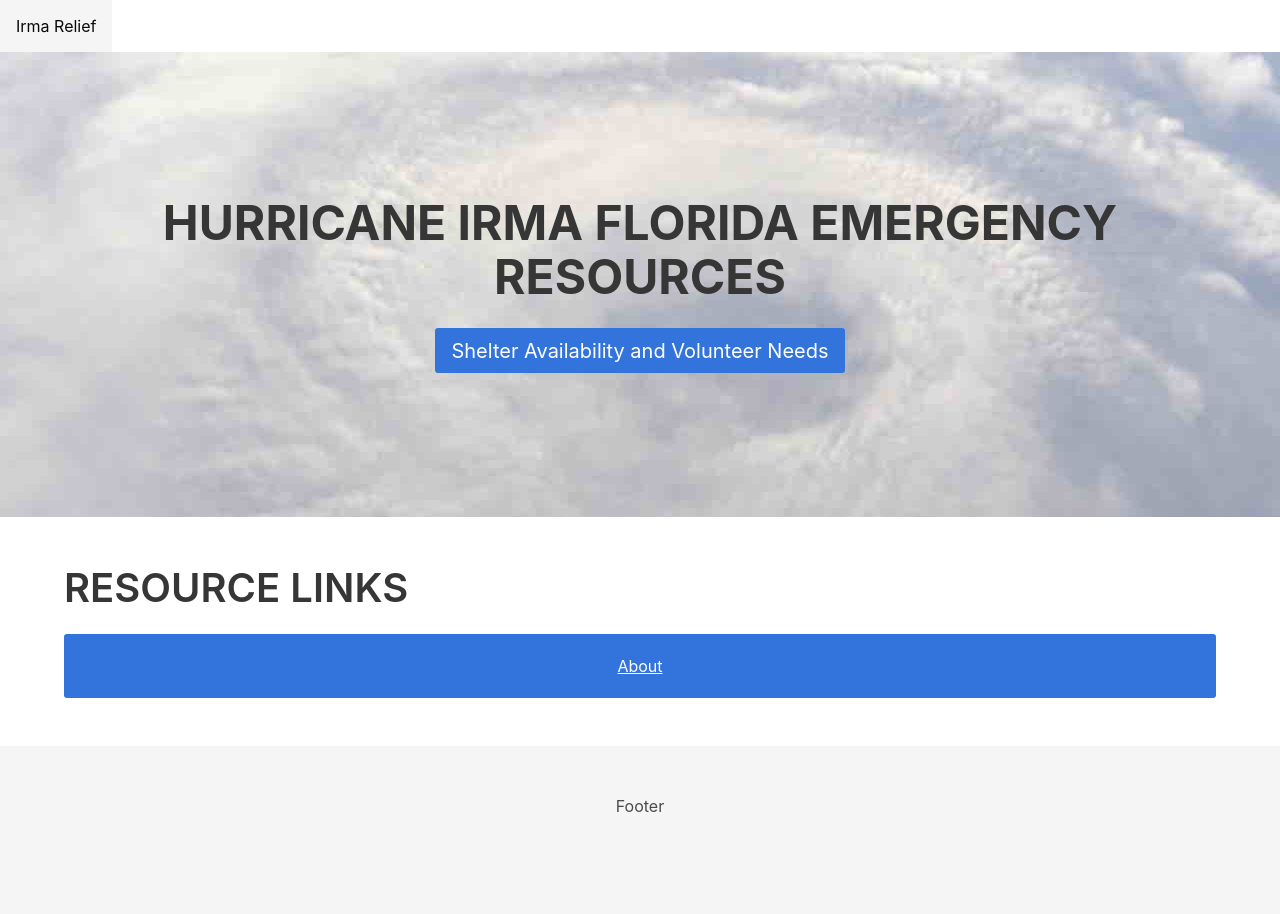
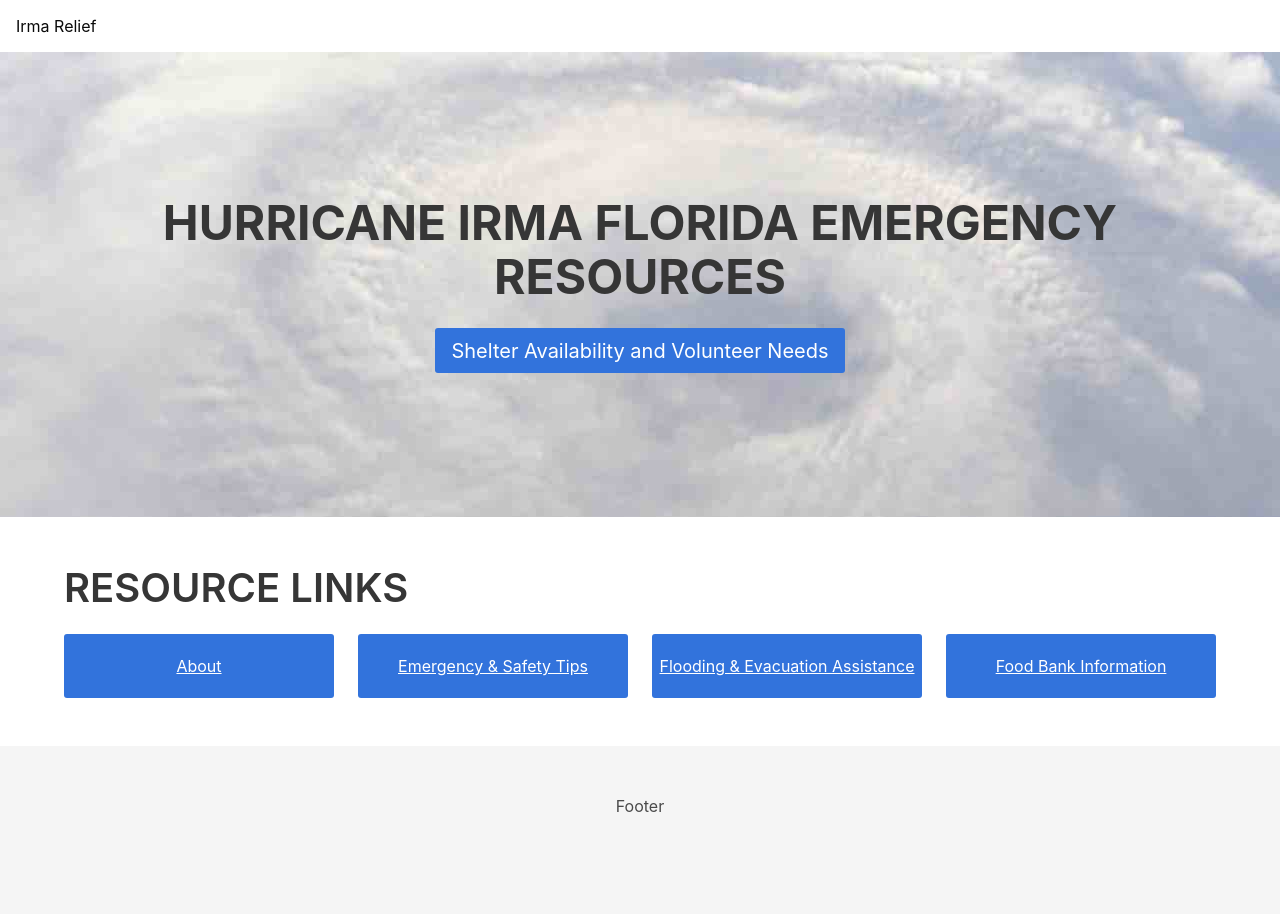
Before and after one commit to Irma-Response/irmarelief-static, a Jekyll site: the page built from index.md, in a window 1280 px wide. Built offline with Jekyll 4.4.1, drawn with Linux system fonts in a browser that asks for light colours.

Commit message:
loop through pages for info boxes

```diff
--- a/_layouts/default.html
+++ b/_layouts/default.html
@@ -14,10 +14,9 @@
 	<link rel="alternate" type="application/rss+xml" title="{{ site.title }}" href="{{ "/feed.xml" | prepend: site.github.url | prepend: site.url }}">
 </head>
 
-<body
->
+<body>
 <div class="containier">
-	<div class="navbar">
+	<div class="navbar is-transparent">
 		<div class="navbar-brand">
 			<a class="navbar-item" href="{{ site.github.url }}/">{{ site.title }}</a>
 		</div>
--- /dev/null
+++ b/emergency_safety.md
@@ -0,0 +1,5 @@
+---
+layout: page
+title: Emergency & Safety Tips
+permalink: /emergency-safety-tips/
+---
--- /dev/null
+++ b/flooding_evac.md
@@ -0,0 +1,5 @@
+---
+layout: page
+title: Flooding & Evacuation Assistance
+permalink: /flooding-evacution-assistance/
+---
--- /dev/null
+++ b/food-bank.md
@@ -0,0 +1,5 @@
+---
+layout: page
+title: Food Bank Information
+permalink: /food-banks/
+---
```
